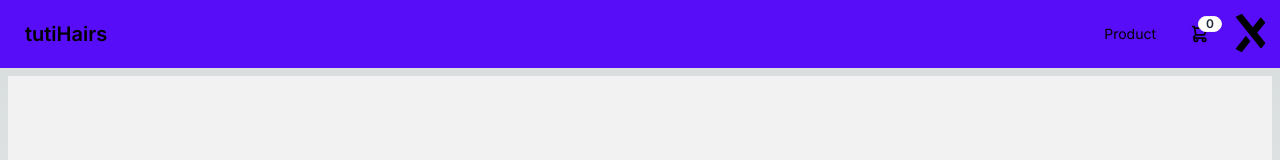
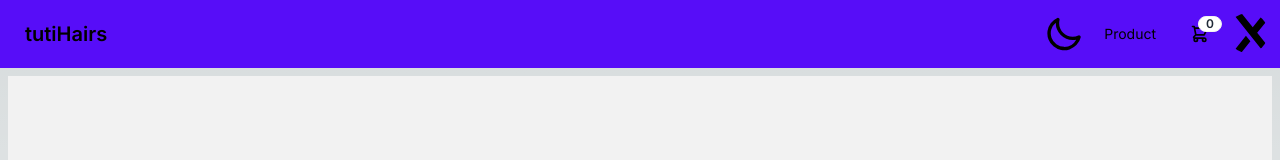
Before and after one commit to lokytech5/tuti-app, a Next.js app: page / in a window 1280 px wide. Shown: the top 160 px of the page. Built offline with nearby package versions, Linux system fonts and the light colour scheme.

Commit message:
Add theme to navbar

```diff
--- a/app/components/Navbar/Navbar.tsx
+++ b/app/components/Navbar/Navbar.tsx
@@ -1,12 +1,15 @@
-import React from 'react'
+import React, { useEffect } from 'react'
 import Drawer from './Drawer'
 import UserMenu from './UserMenu'
 import HamburgerMenu from './HamburgerMenu'
 import DesktopMenu from './DesktopMenu'
 import Cart from './Cart'
 import Link from 'next/link'
+import { toggleTheme } from './themeUtils'
+import ThemeToggle from './ThemeToggle'
 
 const Navbar = () => {
+
   return (
   <div className='drawer'>
   <input id="my-drawer-3" type="checkbox" className="drawer-toggle" />
@@ -18,6 +21,8 @@
   <div className="flex-1">
     <Link href="/home" className="btn btn-ghost normal-case text-xl">tutiHairs</Link>
   </div>
+
+       <ThemeToggle/>
        <DesktopMenu/>
     <div className="flex-none">
         <Cart/>
--- /dev/null
+++ b/app/components/Navbar/ThemeToggle.tsx
@@ -0,0 +1,17 @@
+'use client'
+import React from 'react'
+import { toggleTheme } from './themeUtils'
+
+const ThemeToggle = () => {
+  return (
+    <label className="swap swap-rotate" onClick={toggleTheme}>
+  <input type="checkbox" />
+
+  <svg className="swap-on fill-current w-10 h-10" xmlns="http://www.w3.org/2000/svg" viewBox="0 0 24 24"><path d="M5.64,17l-.71.71a1,1,0,0,0,0,1.41,1,1,0,0,0,1.41,0l.71-.71A1,1,0,0,0,5.64,17ZM5,12a1,1,0,0,0-1-1H3a1,1,0,0,0,0,2H4A1,1,0,0,0,5,12Zm7-7a1,1,0,0,0,1-1V3a1,1,0,0,0-2,0V4A1,1,0,0,0,12,5ZM5.64,7.05a1,1,0,0,0,.7.29,1,1,0,0,0,.71-.29,1,1,0,0,0,0-1.41l-.71-.71A1,1,0,0,0,4.93,6.34Zm12,.29a1,1,0,0,0,.7-.29l.71-.71a1,1,0,1,0-1.41-1.41L17,5.64a1,1,0,0,0,0,1.41A1,1,0,0,0,17.66,7.34ZM21,11H20a1,1,0,0,0,0,2h1a1,1,0,0,0,0-2Zm-9,8a1,1,0,0,0-1,1v1a1,1,0,0,0,2,0V20A1,1,0,0,0,12,19ZM18.36,17A1,1,0,0,0,17,18.36l.71.71a1,1,0,0,0,1.41,0,1,1,0,0,0,0-1.41ZM12,6.5A5.5,5.5,0,1,0,17.5,12,5.51,5.51,0,0,0,12,6.5Zm0,9A3.5,3.5,0,1,1,15.5,12,3.5,3.5,0,0,1,12,15.5Z"/></svg>
+  <svg className="swap-off fill-current w-10 h-10" xmlns="http://www.w3.org/2000/svg" viewBox="0 0 24 24"><path d="M21.64,13a1,1,0,0,0-1.05-.14,8.05,8.05,0,0,1-3.37.73A8.15,8.15,0,0,1,9.08,5.49a8.59,8.59,0,0,1,.25-2A1,1,0,0,0,8,2.36,10.14,10.14,0,1,0,22,14.05,1,1,0,0,0,21.64,13Zm-9.5,6.69A8.14,8.14,0,0,1,7.08,5.22v.27A10.15,10.15,0,0,0,17.22,15.63a9.79,9.79,0,0,0,2.1-.22A8.11,8.11,0,0,1,12.14,19.73Z"/></svg>
+
+</label>
+  )
+}
+
+export default ThemeToggle
--- /dev/null
+++ b/app/components/Navbar/themeUtils.ts
@@ -0,0 +1,17 @@
+
+export const initializeTheme = (): void => {
+    const currentTheme = localStorage.getItem('theme') || 'light';
+    document.documentElement.setAttribute('data-theme', currentTheme);
+  };
+
+  export const toggleTheme = (): void => {
+    const currentTheme = document.documentElement.getAttribute('data-theme');
+    let newTheme: string = 'fantasy';  // default
+
+    if (currentTheme === 'light') newTheme = 'dark';
+    else if (currentTheme === 'dark') newTheme = 'cupcake';
+    else newTheme = 'light';
+
+    document.documentElement.setAttribute('data-theme', newTheme);
+    localStorage.setItem('theme', newTheme);
+  };
--- a/app/layout.tsx
+++ b/app/layout.tsx
@@ -16,7 +16,7 @@
   children: React.ReactNode
 }) {
   return (
-    <html lang="en">
+    <html lang="en" data-theme="fantasy">
       <body className={inter.className}>
       <Navbar/>
       <main className='p-2'>{children}</main>
--- a/tailwind.config.ts
+++ b/tailwind.config.ts
@@ -16,5 +16,8 @@
     },
   },
   plugins: [require("daisyui")],
+  daisyui: {
+    themes: ["light", "dark", "cupcake"],
+  },
 }
 export default config
```
